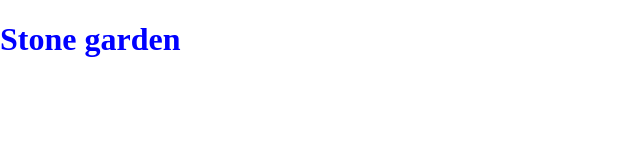
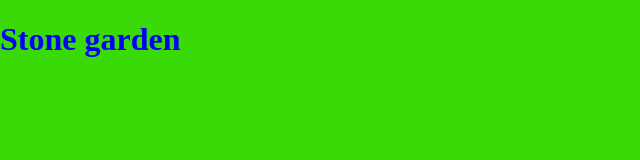
Before and after one commit to IskoAndry/Stone_garden, a plain HTML site: page index.html in a window 1280 px wide. Shown: the whole page, without its empty margins (0-640 px from the left). Drawn offline with Linux system fonts and the light colour scheme.

Commit message:
новый фон

```diff
--- a/styl.css
+++ b/styl.css
@@ -1,5 +1,6 @@
 body{
     margin: 0;
+    background-color: rgb(57, 218, 8);
 }
 h1{
     color: blue;
```
